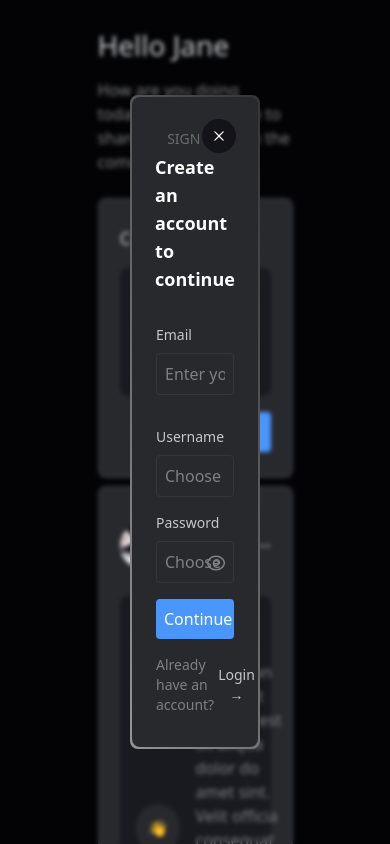
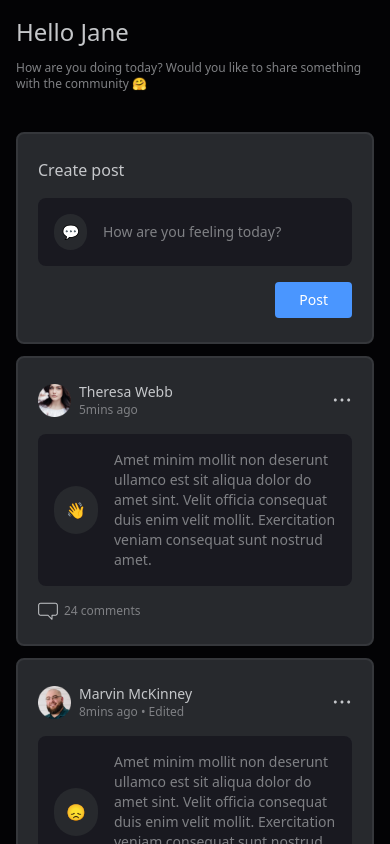
Before and after one commit to SaileshVerma/atlys_assignment, a React (Create React App) app: page / in a window 390 px wide. Built offline with nearby package versions, Linux system fonts and the light colour scheme.

Commit message:
fix: mobile responsiveness

```diff
--- a/src/pages/App.tsx
+++ b/src/pages/App.tsx
@@ -7,20 +7,23 @@ import CommentIcon from "../assets/icons/CommentIcon";
 import MoreHorizIcon from "../assets/icons/MoreHoriz";
 import EyeIcon from "../assets/icons/EyeIcon";
 import CrossIcon from "../assets/icons/CrossIcon";
-
+import { Login } from "./login/Login";
+//bg-black/80
 function App() {
   return (
-    <div className="relative flex h-screen w-screen bg-black/80 thin-scrollbar flex-col items-center gap-6 text-white overflow-y-scroll">
-      <div className="absolute h-full w-full backdrop-blur-[2px]   items-center" />
-      <SignUpModal />
-      <div className="flex flex-col pt-6 gap-3 w-1/2 items-start justify-start">
-        <span className="text-grey-1 text-[28px] font-medium">Hello Jane</span>
-        <span className="text-subtext-grey max-w-[500px]">
+    <div className="relative flex h-screen w-screen bg-black/80  thin-scrollbar flex-col items-center gap-6 text-white overflow-y-scroll">
+      {/* <div className="absolute h-full w-full backdrop-blur-[2px] items-center" />
+      <SignUpModal /> */}
+      <div className="flex flex-col gap-3 w-full pt-4 px-4 md:px-0 md:pt-6 md:w-1/2  md:items-start justify-start">
+        <span className="text-grey-1 text-2xl md:text-[28px] font-medium">
+          Hello Jane
+        </span>
+        <span className="text-subtext-grey max-w-[500px] text-xs md:text-base">
           How are you doing today? Would you like to share something with the
           community 🤗
         </span>
       </div>
-      <div className="flex flex-col gap-2 w-1/2">
+      <div className="flex flex-col gap-3 p-4 md:p-0 w-full md:w-1/2">
         <CreateCommentContainer />
 
         {Posts.map((post, index) => {
@@ -158,12 +161,16 @@ const LoginModal = () => {
 const CreateCommentContainer = () => {
   return (
     <div className="flex flex-col py-6 px-5 gap-4 border-2 bg-background-black-secondary border-border-secondary-black items-start rounded-lg">
-      <span className="text-lg font-medium text-grey-1">Create post</span>
+      <span className="md:text-lg font-medium text-grey-1">Create post</span>
       <div className="flex items-center gap-4 w-full rounded-lg bg-background-black-ternary p-4">
-        <div className="bg-background-black-secondary p-3 rounded-full">💬</div>
-        <span className="text-subtext-grey">How are you feeling today?</span>
+        <div className="bg-background-black-secondary text-sm md:text-base p-2 md:p-3 rounded-full">
+          💬
+        </div>
+        <span className="text-subtext-grey text-sm md:text-base">
+          How are you feeling today?
+        </span>
       </div>
-      <button className="px-8 py-2 font-medium self-end bg-[#4A96FF] rounded">
+      <button className="px-6 md:px-8 py-2 text-sm md:text-base font-medium self-end bg-[#4A96FF] rounded">
         Post
       </button>
     </div>
@@ -183,10 +190,16 @@ const PostContainer = ({
     <div className="flex flex-col py-6 px-5 gap-4 border-2 bg-background-black-secondary border-border-secondary-black items-start rounded-lg">
       <div className="flex w-full items-center justify-between">
         <div className="flex gap-2 items-center">
-          <img src={profile} className="w-[44px] h-[44px]" alt={profile} />
+          <img
+            src={profile}
+            className="md:w-[44px] md:h-[44px] w-[33px] h-[33px]"
+            alt={profile}
+          />
           <div className="flex flex-col gap-0">
-            <div className="font-medium text-grey-1">{username}</div>
-            <p className="font-medium text-sm text-subtext-grey">
+            <div className="font-medium text-grey-1 text-sm md:text-base">
+              {username}
+            </div>
+            <p className="font-medium text-xs md:text-sm text-subtext-grey">
               {timeAgo} ago {isEdited && <span>• Edited</span>}
             </p>
           </div>
@@ -197,11 +210,13 @@ const PostContainer = ({
         <div className="bg-background-black-secondary p-3 rounded-full">
           {emoji}
         </div>
-        <span className="text-subtext-grey">{postContent}</span>
+        <span className="text-subtext-grey text-sm md:text-base">
+          {postContent}
+        </span>
       </div>
       <div className="flex gap-1.5 items-center justify-center">
         <CommentIcon />
-        <span className="font-medium text-sm text-subtext-grey">
+        <span className="font-medium text-xs md:text-sm text-subtext-grey">
           {commentsCounts} comments
         </span>
       </div>
--- a/src/pages/login/Login.tsx
+++ b/src/pages/login/Login.tsx
@@ -3,20 +3,22 @@ import Logo from "../../assets/logos/Logo";
 
 export const Login = () => {
   return (
-    <div className="flex h-screen w-screen flex-col items-center justify-center text-white gap-10">
-      <Logo />
-      <div className="flex-col rounded-lg  gradient-border  items-center justify-center bg-background-black-secondary w-1/3 p-0.5">
-        <div className="flex flex-col rounded-lg gap-4 items-center justify-center bg-background-black-secondary w-full h-full px-6 py-8">
+    <div className="flex h-screen w-screen flex-col items-center justify-center p-6 md:p-0 text-white gap-3 md:gap-10">
+      <div className="">
+        <Logo />
+      </div>
+      <div className="flex-col rounded-lg  gradient-border  items-center justify-center bg-background-black-secondary w-full  md:w-1/3 p-0.5">
+        <div className="flex flex-col rounded-lg gap-4 items-center justify-center bg-background-black-secondary w-full h-full  px-6 py-8">
           <div className="flex flex-col gap-1 items-center">
-            <span className="text-secondary-text-black font-medium text-sm">
+            <span className="text-secondary-text-black font-medium text-xs md:text-sm">
               WELCOME BACK
             </span>
-            <span className=" font-semibold text-lg">
+            <span className="font-semibold text-sm md:text-lg">
               Log into your account
             </span>
           </div>
           <div className="flex flex-col self-start gap-2 w-full pt-4">
-            <span className="text-grey-1 text-sm font-medium">
+            <span className="text-grey-1 text-xs md:text-sm font-medium">
               Email or Username
             </span>
             <input
@@ -26,7 +28,9 @@ export const Login = () => {
           </div>
           <div className="flex flex-col self-start gap-2 w-full">
             <div className="flex flex-row justify-between items-center">
-              <span className="text-grey-1 text-sm font-medium">Password</span>
+              <span className="text-grey-1 text-xs md:text-sm font-medium">
+                Password
+              </span>
               <span className="text-grey-1 text-xs font-medium">
                 Forgot password?
               </span>
@@ -42,10 +46,10 @@ export const Login = () => {
             </div>
           </div>
 
-          <button className="w-full p-2 font-medium bg-[#4A96FF] rounded">
+          <button className="w-full text-xs md:text-base p-1 md:p-2 font-medium bg-[#4A96FF] rounded">
             Login now
           </button>
-          <div className="flex self-start gap-1 text-sm text-grey-1 font-medium">
+          <div className="flex self-start gap-1 text-xs md:text-sm text-grey-1 font-medium">
             <span className="text-[#7F8084]">Not registered yet? </span>
             <button>Register →</button>
           </div>
```
